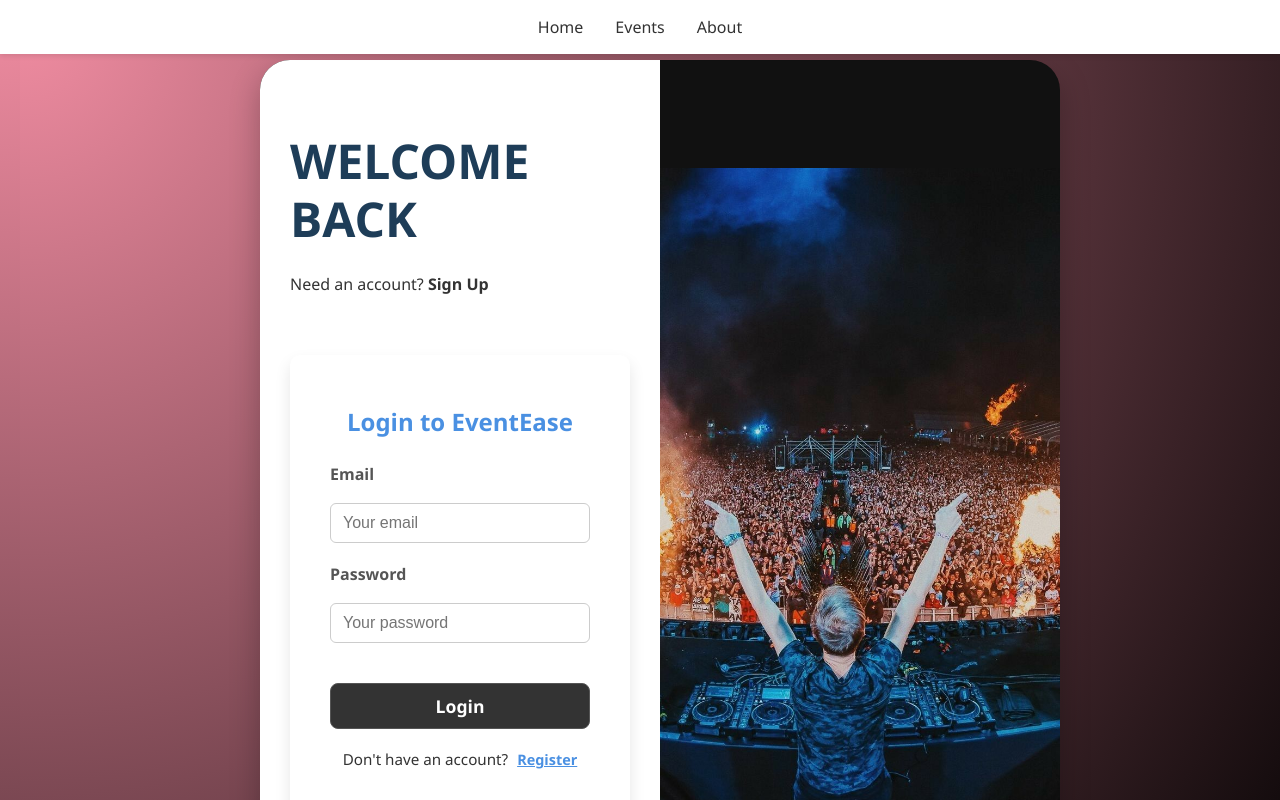
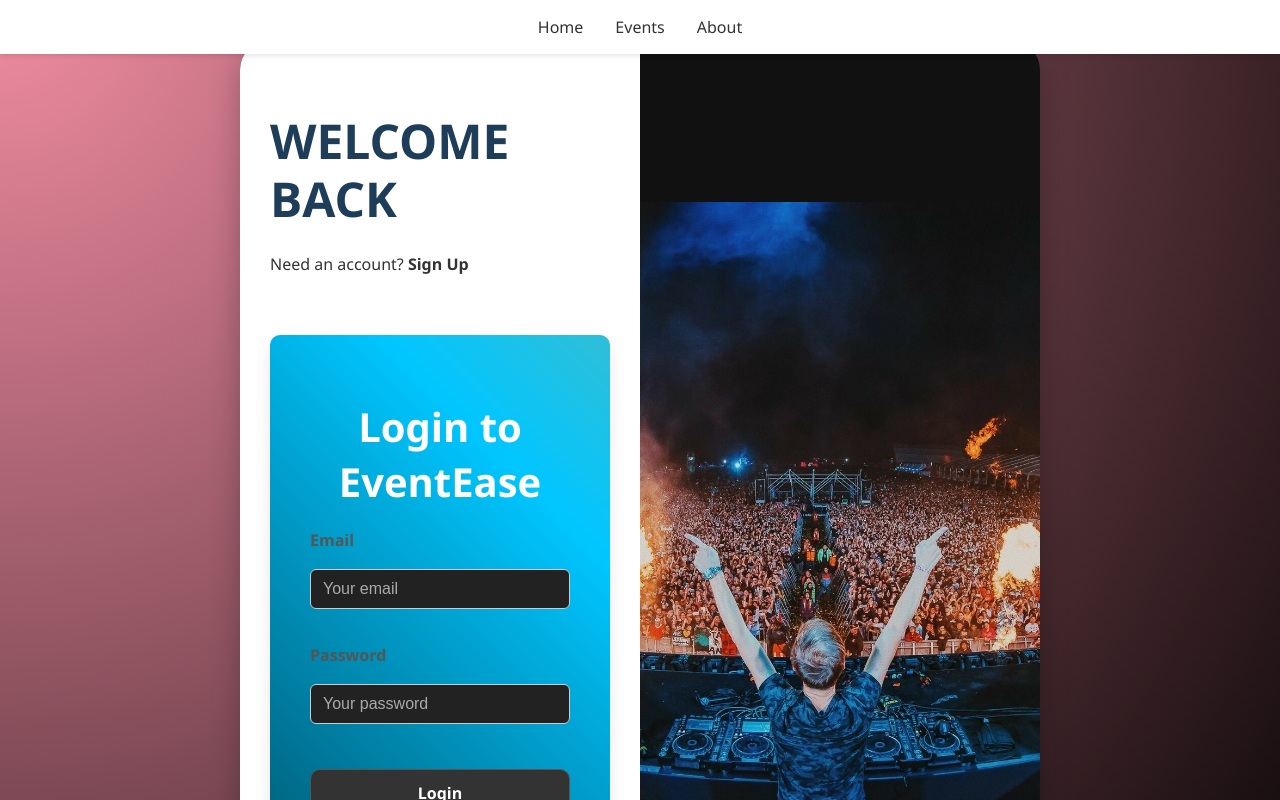
Before and after one commit to sa-ka-wa/Project-Event-Community-Tracker, a React (Vite) app: page / in a window 1280 px wide. Shown: the top 800 px of the page. Built offline with nearby package versions, Linux system fonts and the light colour scheme; data requests are answered from the project's data file.

Commit message:
changed the whole css and made a transparent background

```diff
--- a/src/ADEbuttons/Eventitems.css
+++ b/src/ADEbuttons/Eventitems.css
@@ -4,16 +4,34 @@
 
 body {
   font-family: "Segoe UI", sans-serif;
-  background: radial-gradient(circle at top left, #f08ca1, #000);
   margin: 0;
-  padding: 20px;
+  padding: 0;
+  min-height: 100vh;
+  background: linear-gradient(45deg, #f08ca1, #000, #00c6ff, #ff9e2a);
+  background-size: 400% 400%;
+  animation: gradientAnimation 10s ease infinite;
+  overflow-y: scroll; /* Enable scrolling */
+}
+
+/* Animation for moving gradient */
+@keyframes gradientAnimation {
+  0% {
+    background-position: 0% 50%;
+  }
+  50% {
+    background-position: 100% 50%;
+  }
+  100% {
+    background-position: 0% 50%;
+  }
 }
 
 /* --- General containers --- */
 .add-event,
 .new-events,
+.past-events,
 .event-item-container {
-  background-color: #111;
+  background-color: transparent; /* Set background to transparent */
   border-radius: 30px;
   box-shadow: 0 12px 30px rgba(0, 0, 0, 0.25);
   padding: 30px;
@@ -24,6 +42,7 @@ body {
   margin-right: auto;
   color: #fff;
 }
+
 .new-events {
   width: 100vw;
 }
@@ -159,6 +178,7 @@ body {
     height: 150px;
   }
 }
+
 /* --- Scrollable Event Lists --- */
 .new-events ul,
 .past-events ul {
@@ -196,11 +216,12 @@ body {
   margin-bottom: 10px;
   font-size: 18px;
 }
+
 .new-events {
   width: 40vw;
   max-width: none;
   margin: 0;
-  background-color: #111;
+  background-color: transparent; /* Set background to transparent */
   border-radius: 30px;
   box-shadow: 0 12px 30px rgba(0, 0, 0, 0.25);
   padding: 30px 40px; /* 30px top/bottom, 40px left/right */
@@ -209,8 +230,9 @@ body {
   flex-direction: column;
   align-items: flex-start; /* align everything to the left */
 }
+
 .add-event {
-  background-color: #111;
+  background-color: transparent; /* Set background to transparent */
   border-radius: 20px;
   box-shadow: 0 8px 20px rgba(0, 0, 0, 0.25);
   padding: 30px 40px;
@@ -289,11 +311,12 @@ body {
     width: 100%;
   }
 }
+
 .past-events {
   width: 40vw;
   max-width: none;
   margin: 0;
-  background-color: #111;
+  background-color: transparent; /* Set background to transparent */
   border-radius: 30px;
   box-shadow: 0 12px 30px rgba(0, 0, 0, 0.25);
   padding: 30px 40px; /* 30px top/bottom, 40px left/right */
@@ -302,20 +325,7 @@ body {
   flex-direction: column;
   align-items: flex-start; /* align everything to the left */
 }
-.add-event {
-  background-color: #111;
-  border-radius: 30px;
-  box-shadow: 0 12px 30px rgba(0, 0, 0, 0.25);
-  padding: 20px 30px; /* smaller padding to make it thinner */
-  margin-bottom: 30px;
-  width: 60vh; /* same width as new-events and past-events */
-  max-width: none; /* remove max-width limit */
-  margin: 0; /* no side margin */
-  color: #fff;
-  display: flex;
-  flex-direction: column;
-  align-items: flex-start; /* align everything to the left */
-}
+
 .events-container {
   display: flex;
   flex-direction: row;
@@ -324,6 +334,7 @@ body {
   width: 100%;
   margin-top: 20px;
 }
+
 .left-section {
   display: flex;
   flex-direction: column;
@@ -335,7 +346,7 @@ body {
   flex-direction: column;
   gap: 20px; /* Space between the components within this section */
 
-  background-color: #111;
+  background-color: transparent; /* Set background to transparent */
   border-radius: 30px;
   box-shadow: 0 12px 30px rgba(0, 0, 0, 0.25);
   padding: 30px 40px;
--- a/src/logins/Login.css
+++ b/src/logins/Login.css
@@ -1,33 +1,138 @@
+* {
+  box-sizing: border-box;
+}
+
+body {
+  font-family: "Segoe UI", sans-serif;
+  margin: 0;
+  padding: 0;
+  min-height: 100vh;
+  background: linear-gradient(45deg, #f08ca1, #000, #00c6ff, #ff9e2a);
+  background-size: 400% 400%;
+  animation: gradientAnimation 10s ease infinite;
+  overflow-y: scroll; /* Enable scrolling */
+}
+
+/* Animation for moving gradient */
+@keyframes gradientAnimation {
+  0% {
+    background-position: 0% 50%;
+  }
+  50% {
+    background-position: 100% 50%;
+  }
+  100% {
+    background-position: 0% 50%;
+  }
+}
+
+/* --- General containers --- */
+.add-event,
+.new-events,
+.past-events,
+.event-item-container {
+  background-color: transparent; /* Set background to transparent */
+  border-radius: 30px;
+  box-shadow: 0 12px 30px rgba(0, 0, 0, 0.25);
+  padding: 30px;
+  margin-bottom: 30px;
+  width: 100%;
+  max-width: none;
+  margin-left: auto;
+  margin-right: auto;
+  color: #fff;
+}
+
+.new-events {
+  width: 100vw;
+}
+
+/* --- Auth Form Container --- */
 .auth-form-container {
-    background-color: #ffffff;
+  background-color: transparent; /* Set to transparent */
   max-width: 400px;
   margin: 40px auto;
   padding: 30px 40px;
   border-radius: 10px;
-    box-shadow: 0 8px 16px rgba(0,0,0,0.1);
+  box-shadow: 0 8px 16px rgba(0, 0, 0, 0.1);
   font-family: 'Segoe UI', Tahoma, Geneva, Verdana, sans-serif;
+  background: linear-gradient(45deg, #f08ca1, #000, #00c6ff, #ff9e2a);
+  background-size: 400% 400%;
+  animation: gradientAnimation 10s ease infinite; /* Apply same background animation */
 }
 
+/* --- Titles --- */
+.add-event h2,
+.new-events h2,
 .auth-form-container h2 {
-    margin-bottom: 25px;
-    color: #4a90e2;
-    font-weight: 600;
+  font-size: 2.5rem;
+  font-weight: 800;
+  margin-bottom: 20px;
   text-align: center;
+  color: #fff; /* Ensure the title is visible against the gradient */
 }
 
-  .form-group {
+/* --- Forms --- */
+.add-event form,
+.event-form,
+.auth-form-container form {
+  display: flex;
+  flex-direction: column;
+  gap: 15px;
+}
+
+.add-event input,
+.event-input,
+.auth-form-container input {
+  padding: 12px 15px;
+  border: none;
+  border-radius: 10px;
+  font-size: 16px;
+  background-color: #222;
+  color: #eee;
+}
+
+.add-event input::placeholder,
+.event-input::placeholder,
+.auth-form-container input::placeholder {
+  color: #aaa;
+}
+
+.add-event button,
+.event-button,
+.auth-form-container .btn-primary {
+  margin-top: 10px;
+  padding: 12px;
+  background-color: #333;
+  color: white;
+  border: 1px solid #555;
+  border-radius: 10px;
+  font-weight: bold;
+  font-size: 16px;
+  cursor: pointer;
+  transition: background-color 0.3s ease;
+}
+
+.add-event button:hover,
+.event-button:hover,
+.auth-form-container .btn-primary:hover {
+  background-color: #555;
+}
+
+/* --- Auth Form Inputs --- */
+.auth-form-container .form-group {
   margin-bottom: 20px;
   text-align: left;
 }
 
-  .form-group label {
+.auth-form-container .form-group label {
   display: block;
   margin-bottom: 8px;
   font-weight: 600;
   color: #555;
 }
 
-  .form-group input {
+.auth-form-container .form-group input {
   width: 100%;
   padding: 10px 12px;
   border: 1.5px solid #ccc;
@@ -36,33 +141,12 @@
   transition: border-color 0.3s ease;
 }
 
-  .form-group input:focus {
+.auth-form-container .form-group input:focus {
   border-color: #4a90e2;
   outline: none;
 }
 
-  .btn-primary {
-    width: 100%;
-    background-color: #4a90e2;
-    color: white;
-    padding: 12px 0;
-    font-size: 1.1em;
-    font-weight: 600;
-    border: none;
-    border-radius: 8px;
-    cursor: pointer;
-    transition: background-color 0.3s ease;
-  }
-
-  .btn-primary:hover:not(:disabled) {
-    background-color: #357ABD;
-  }
-
-  .btn-primary:disabled {
-    background-color: #a0b9e8;
-    cursor: not-allowed;
-  }
-
+/* --- Error Message --- */
 .error-message {
   background-color: #ffdddd;
   color: #d8000c;
@@ -74,6 +158,7 @@
   text-align: center;
 }
 
+/* --- Auth Links --- */
 .auth-links {
   margin-top: 20px;
   text-align: center;
@@ -97,3 +182,24 @@
   color: #357ABD;
   text-decoration: none;
 }
+
+/* --- Responsive --- */
+@media (max-width: 768px) {
+  .add-event,
+  .new-events,
+  .event-item-container,
+  .auth-form-container {
+    padding: 20px;
+  }
+
+  .event-image,
+  .event-placeholder,
+  .auth-form-container .form-group input {
+    width: 100%;
+    height: 150px;
+  }
+
+  .auth-form-container {
+    max-width: 90%;
+  }
+}
```
Lines whose indentation alone changed are shown as unchanged.
